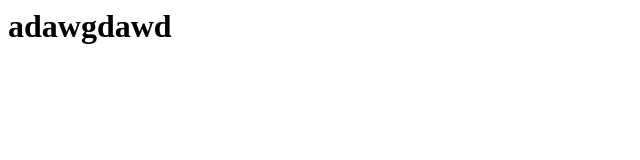
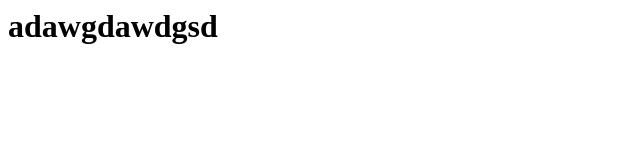
Before and after one commit to huuthedinh/hocgit, a plain HTML site: page index.html in a window 1280 px wide. Shown: the whole page, without its empty margins (0-640 px from the left). Drawn offline with Linux system fonts and the light colour scheme.

Commit message:
add fist commit

```diff
--- a/index.html
+++ b/index.html
@@ -1 +1 @@
-<h1>adawgdawd</h1>
+<h1>adawgdawdgsd</h1>
```
